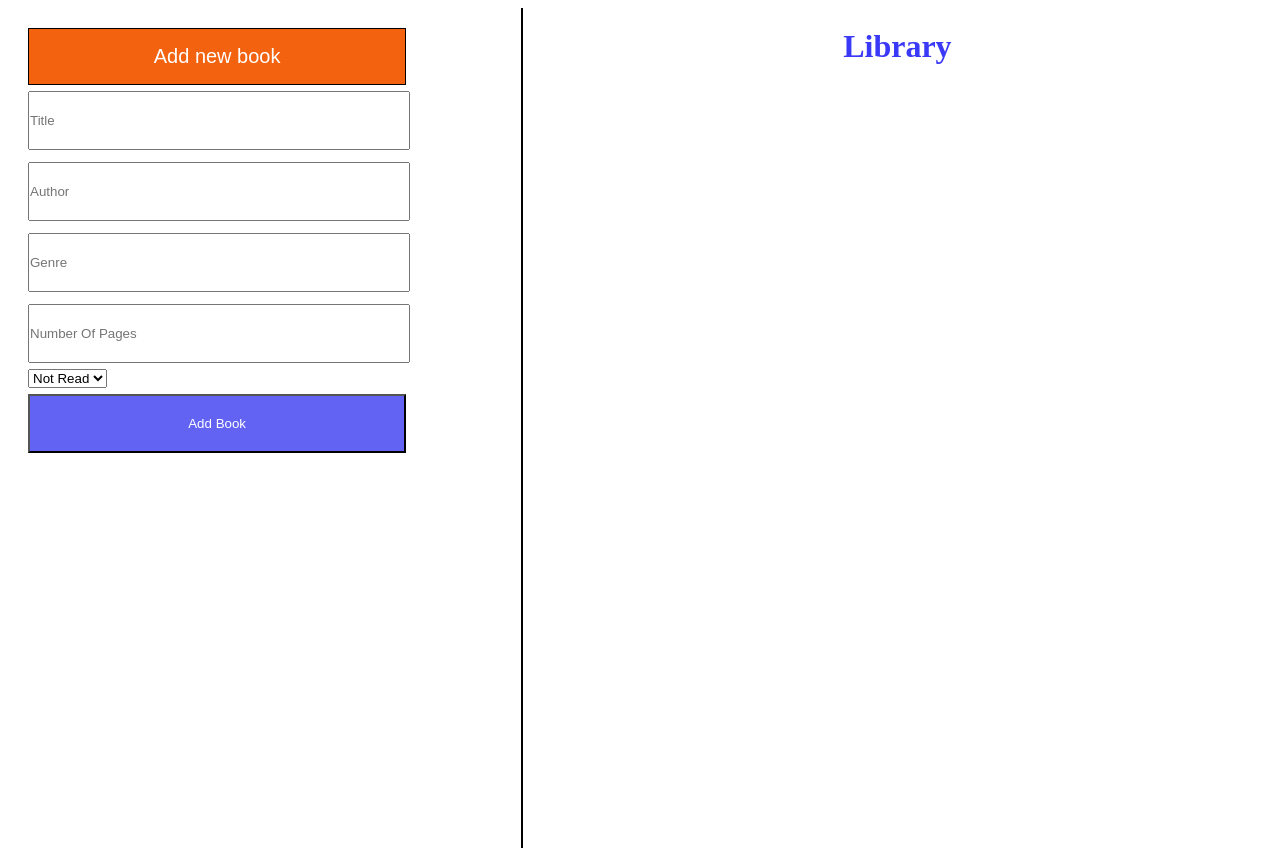
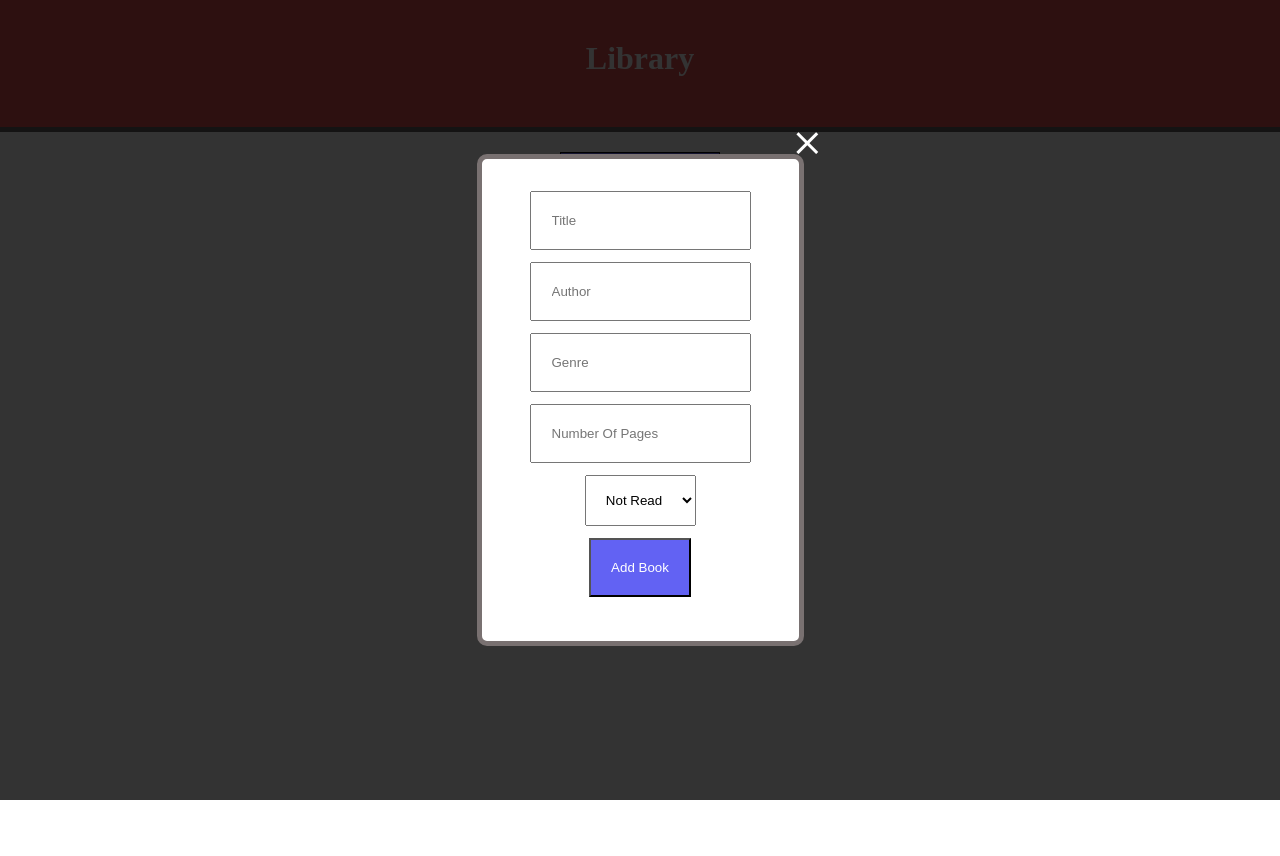
Before and after one commit to mvangin/library, a plain HTML site: page index.html in a window 1280 px wide. Both pictures are taken after a click on the button "Add new book". After the commit the page ends 800 px from the top, so only its background shows below. Drawn offline with Linux system fonts and the light colour scheme.

Commit message:
library with popup inputBox

```diff
--- a/index.html
+++ b/index.html
@@ -8,39 +8,40 @@
 <body>
 
 
-    <div class="flexWrapper">
+    <div class="title-wrapper">
+        <h1> Library </h1>
+    </div>
 
-        <div class="form-wrapper">
+
     <button class="newBookButton"> Add new book </button>
 
-            <div class="bookForm-show">
+    <div class="bg-modal">
         <form class="bookForm">
+            <div class="closeForm"> + </div>
             <ul class="inputList">
-
                 <li>
                     <label for='title'> </label>
-                            <input type="text" name="title" id="title" class="bookItem" placeholder="Title">
+                    <input type="text" name="title" id="title" class="formItem" placeholder="Title">
                 </li>
 
                 <li>
                     <label for="author"> </label>
-                            <input type="text" name="author" id="author" class="bookItem" placeholder="Author">
+                    <input type="text" name="author" id="author" class="formItem" placeholder="Author">
                 </li>
 
                 <li>
                     <label for='genre'> </label>
-                            <input type="text" name="genre" id="genre" class="bookItem" placeholder="Genre">
+                    <input type="text" name="genre" id="genre" class="formItem" placeholder="Genre">
                 </li>
 
                 <li>
 
                     <label for="numPages"> </label>
-                            <input type="text" name="numPages" id="numPages" class="bookItem"
-                                placeholder="Number Of Pages">
+                    <input type="text" name="numPages" id="numPages" class="formItem" placeholder="Number Of Pages">
                 </li>
                 <li>
                     <label for="reading"> </label>
-                            <select id="read">
+                    <select id="read" class="formItem">
                         <option name="reading" value="Not yet"> Not Read</option>
                         <option name="reading" value="Finished!"> Read</option>
                     </select>
@@ -49,23 +50,20 @@
 
                 <li>
                     <label for="submitButton"> </label>
-                            <button id="submitButton" type="submit" name="submitButton" class="bookItem"
-                                id="submitButton">
+                    <button id="submitButton" type="submit" name="submitButton" class="formItem" id="submitButton">
                         Add Book </button>
                 <li>
 
             </ul>
         </form>
     </div>
+
+
+
+
+        <div class="library">
         </div>
 
-        <div class="library-wrapper">
-            <h1> Library </h1>
-            <div class="library">
-
-            </div>
-        </div>
-    </div>
 
 
 
--- a/scripts/script.js
+++ b/scripts/script.js
@@ -1,8 +1,10 @@
 let myLibrary = [];
 const libraryDiv = document.querySelector(".library");
 const bookButton = document.querySelector(".newBookButton");
-const bookFormShow = document.querySelector(".bookForm-show");
 const bookForm = document.querySelector(".bookForm");
+const bgModal = document.querySelector(".bg-modal");
+const closeForm = document.querySelector(".closeForm");
+
 
 
 if (localStorage.length) {
@@ -19,7 +21,7 @@ function populateStorage() {
 }
 
 bookButton.addEventListener("click", () => {
-    bookFormShow.style.display = "block";
+    bgModal.style.display = "flex";
 })
 
 function bookObject(author, title, genre, pages, read) {
@@ -30,7 +32,16 @@ function bookObject(author, title, genre, pages, read) {
     this.read = read;
 }
 
-submitButton.addEventListener("click", addBookToLibrary);
+closeForm.addEventListener("click", () => {
+    bgModal.style.display = "none";
+});
+
+submitButton.addEventListener("click", (e) => {
+    bgModal.style.display = "none";
+    addBookToLibrary(e);
+});
+
+
 
 function addBookToLibrary(e) {
     e.preventDefault();
--- a/styles/styles.css
+++ b/styles/styles.css
@@ -1,71 +1,101 @@
-.bookForm-show {
+body {
+    margin:0;
+    padding:0;
+    text-align:center;
+}
+
+.title-wrapper {
+    text-align: center;
+    padding: 40px;
+    border-bottom: solid rgb(99, 97, 97) 5px;
+    margin-bottom: 20px;
+    background:rgba(214, 14, 14, 0.726);
+    color: white;
+}
+
+.bg-modal {
     display: none;
+    width : 100%;
+    height: 100%;
+    background-color: rgba(0, 0, 0, 0.8);
+    position: absolute;
+    top: 0;
+    left: 0;
+    justify-content: center;
+    align-items: center;
+}
+
+
+
+.library {
+    display: grid;
+    grid-template-columns: repeat(5, 1fr);
+    gap: 20px;
+    margin: 20px;
+}
+
+
+.newBookButton {
+    padding: 1rem;
+    font-size: 20px;
+    border: solid black 1px;
+    background: #6262f3;
+    color: white;
+    }
+
+
+
+.bookForm {
+    border: solid rgb(121, 113, 113) 5px;
+    border-radius: 10px;
+    background-color: white;
+    position:relative;
+}
+
+.closeForm {
+    position: absolute;
+    right: -35px;
+    top: -60px;
+    padding:10px;
+    font-size: 60px;
+    color: white;
+    background: none;
+    transform: rotate(45deg)
+
 }
 
 .inputList {
     list-style: none;
     margin: 0;
-    padding: 0;
-    text-align: left;
+    text-align: center;
+    padding: 2rem 3rem;
 }
 
-.bookItem {
-    padding: 20px 0px;
-    margin: 6px 0px;
-    width: 80%;
-}
-
-.newBookButton {
-    width: 80%;
-    padding: 1rem;
-    font-size: 20px;
-    border: solid black 1px;
-    background: rgb(243, 98, 15);
-    color: white;
-
-    }
-
-.library {
-    display: grid;
-    grid-template-columns: repeat(3, 1fr);
-    gap: 5px;
-}
-
-#submitButton {
-    background: #6262f3;
-    color: white;
+.formItem {
+    padding: 20px;
+    margin-bottom: 12px;
+    text-align: left;
 }
 
 .book {
     border: solid grey 2px;
     border-radius: 5px;
+    text-align: left;
     padding: 5px;
-    text-align: left;
-}
+    }
 
-.flexWrapper {
-    display:flex;
-    justify-content: space-around;
-    align-items:flex-start;
+#submitButton {
+    background: #6262f3;
+    color: white;
+
 }
 
 h1 {
     margin: 0px 0px 10px 0px;
-    color: rgb(57, 57, 247);
+
 }
 
-.library-wrapper {
-    width: 60%;
-    text-align: center;
-    padding: 20px;
-    height: 100vh;
-    border-left: solid black 2px;
-}
 
-.form-wrapper {
-    padding: 20px;
-    width: 40%;
-}
 
 .deleteButton {
     background: rgb(240, 56, 56);
@@ -83,3 +113,9 @@ h1 {
     padding: 10px 8px;
     margin-right: 5px;
 }
+
+
+#read {
+    padding: 1rem;
+    text-align: center;
+}
```
Lines whose indentation alone changed are shown as unchanged.
